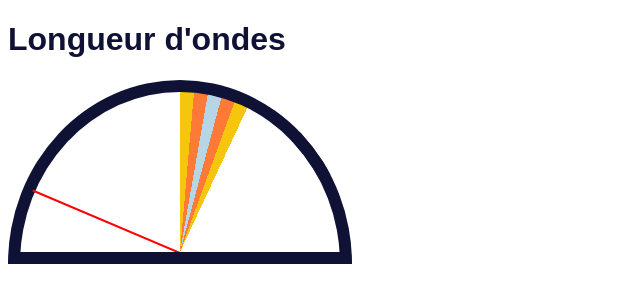
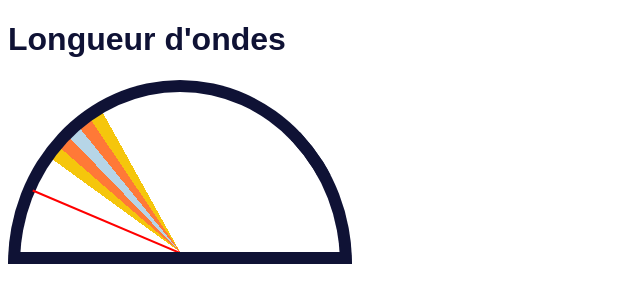
Before and after one commit to masalthunlass/react-experiments, a React app: page / in a window 1280 px wide. Shown: the top 302 px of the page, without its empty margins (0-640 px from the left). Built offline with nearby package versions, Linux system fonts and the light colour scheme.

Commit message:
conical-radiant gauge component : improvement in order to move dial easier

```diff
--- a/src/umbrella-gauge/UmbrellaGauge.css
+++ b/src/umbrella-gauge/UmbrellaGauge.css
@@ -1,13 +1,15 @@
 #gauge {
     height: 10em;
     width: 20em;
-    background: conic-gradient(
+    background-image: conic-gradient(
+            from -90deg,
+            #fff var(--white-zone-left-min) var(--white-zone-left-max),
             #F5C60C var(--yellow-left-zone-min) var(--yellow-left-zone-max),
             #FF7937 var(--orange-left-zone-min) var(--orange-left-zone-max),
             #B6D5E7 var(--grey-zone-min) var(--grey-zone-max),
             #FF7937 var(--orange-right-zone-min) var(--orange-right-zone-max),
             #F5C60C var(--yellow-right-zone-min) var(--yellow-right-zone-max),
-            #fff var(--white-zone-min) var(--white-zone-max)
+            #fff var(--white-zone-right-min) var(--white-zone-right-max)
     );
     background-size: 20em 20em;
     border-radius: 50%;
--- a/src/umbrella-gauge/UmbrellaGauge.js
+++ b/src/umbrella-gauge/UmbrellaGauge.js
@@ -11,7 +11,13 @@ const UmbrellaGauge = () => {
     }
 
     const dialStyle = (start = 0) => {
+        const minRight = 0;
+        const maxLeft = 155;
+        if (start > maxLeft) start = maxLeft;
+        if (start < minRight) start = minRight;
         return {
+            "--white-zone-left-min": '0deg',
+            "--white-zone-left-max": `${start}deg`,
             "--yellow-left-zone-min": `${start}deg`,
             "--yellow-left-zone-max": `${start + 5 }deg`,
             "--yellow-right-zone-min": `${start +20 }deg`,
@@ -22,12 +28,12 @@ const UmbrellaGauge = () => {
             "--orange-right-zone-max":`${start +20 }deg`,
             "--grey-zone-min": `${start +10 }deg`,
             "--grey-zone-max": `${start +15 }deg`,
-            "--white-zone-min": `${start +25 }deg`,
-            "--white-zone-max": '360deg',
+            "--white-zone-right-min": `${start +25 }deg`,
+            "--white-zone-right-max": '360deg',
         };
     }
 
-    return <div id="gauge" style={dialStyle(0)}>
+    return <div id="gauge" style={dialStyle(36)}>
         <div className="needle" style={needleStyle(23)}/>
     </div>
 }
```
